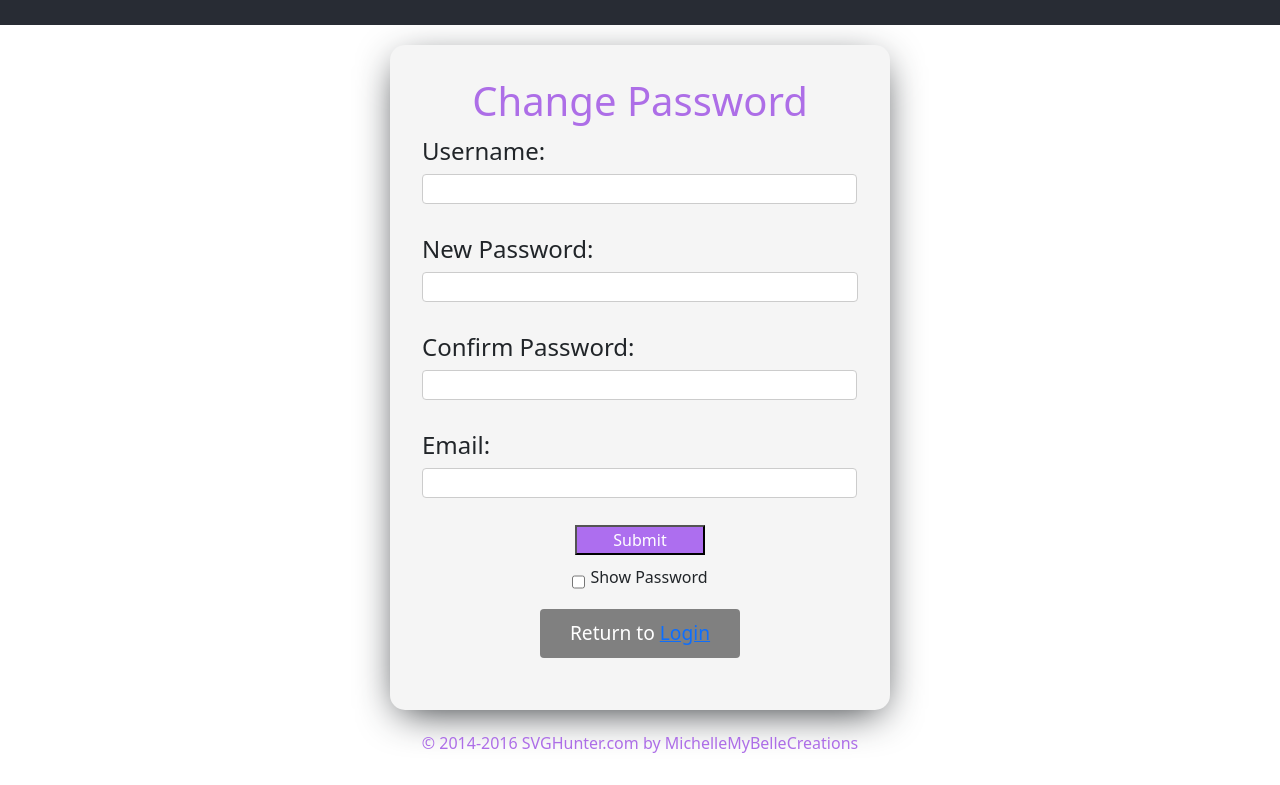
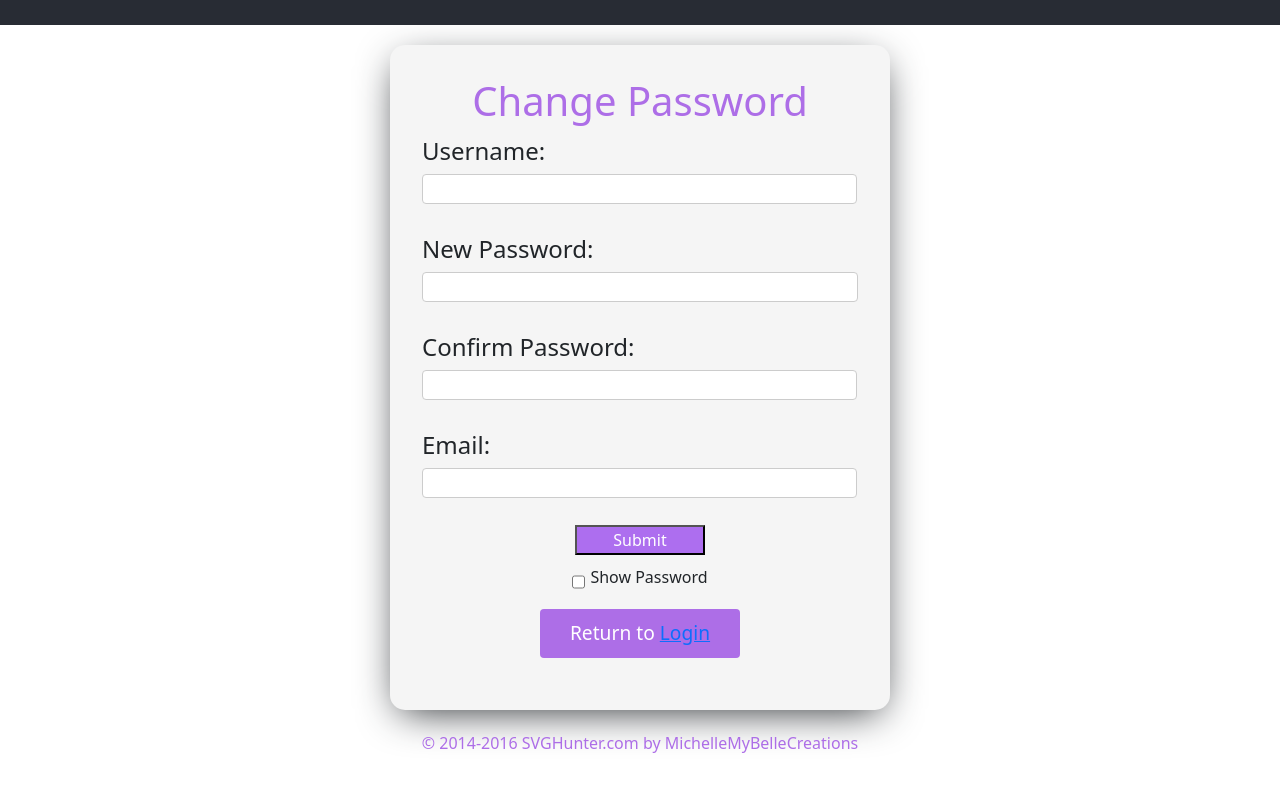
Before and after one commit to trevorerwin/svg-hunter, a React (Create React App) app in the folder client/svg-hunter-app/: page /reset-password in a window 1280 px wide. Shown: the part 715-1500 px from the top of the page. Built offline with nearby package versions, Linux system fonts and the light colour scheme.

Commit message:
last touches for styling

```diff
--- a/client/svg-hunter-app/src/Auth/resetPassword.css
+++ b/client/svg-hunter-app/src/Auth/resetPassword.css
@@ -127,7 +127,7 @@ input[type="checkbox"] {
     display: block;
     margin: 20px auto;
     padding: 10px 20px;
-    background-color: grey;
+    background-color: #ad6ee7;
     color: #fff;
     border: none;
     border-radius: 4px;
@@ -140,7 +140,7 @@ input[type="checkbox"] {
 }
 
 .return-to-login-button:hover {
-    background-color: #ad6ee7;
+    background-color: #61dafb;
 
 }
 
```
